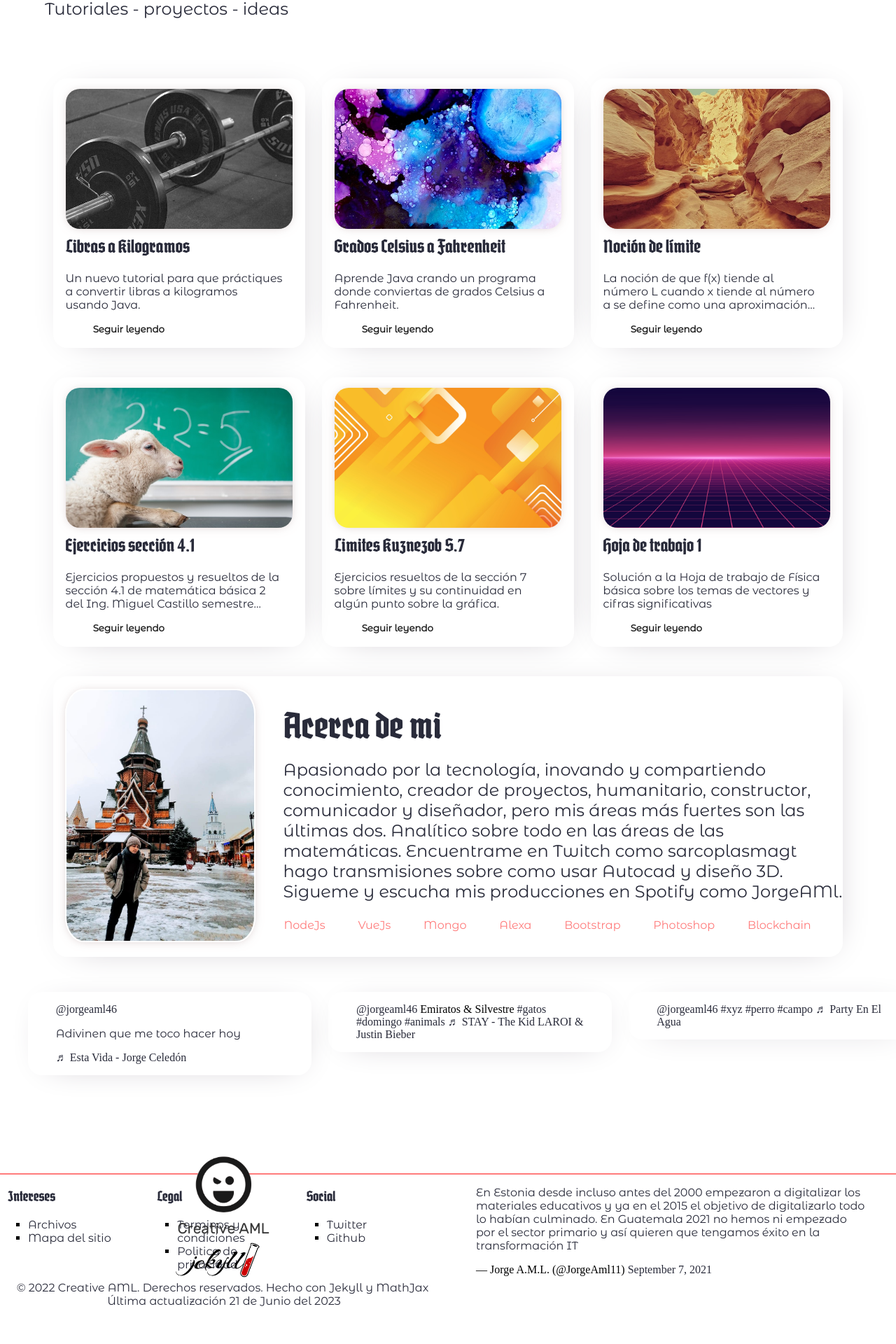
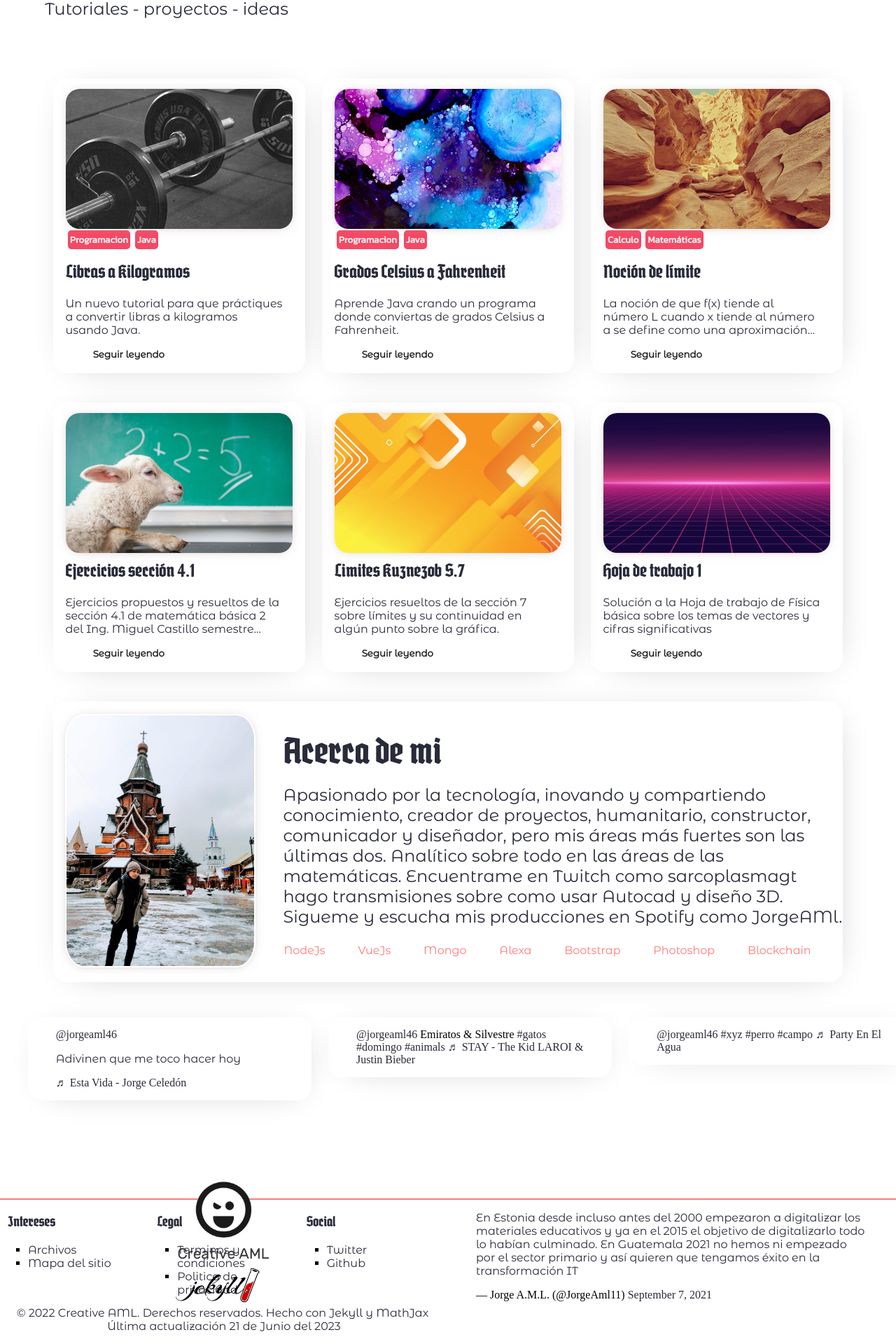
Before and after one commit to jorgeAML/creativeaml, a Jekyll site: the page built from index.markdown, in a window 1280 px wide. Shown: the part 1077-2997 px from the top of the page at 70% size. Built offline with Jekyll 4.4.1, drawn with Linux system fonts in a browser that asks for light colours; some web fonts are replaced; a script that is not in the unit is left out; comment, search, counter and statistics services are not loaded; before the commit the page ends 2961 px from its top, so only the background shows below that.

Commit message:
new labels

```diff
--- a/_layouts/defaultHome.html
+++ b/_layouts/defaultHome.html
@@ -39,18 +39,21 @@
               <div class="container-row">
                 <div class="column3 card-design-1">
                   <img src="{{page.image4}}" alt="{{page.image4Alt}}">
+                  <p class="padding-left-right-5"><span class="label-A">{{page.part2-carta1-label1}}</span><span class="label-A">{{page.part2-carta1-label2}}</span></p>
                   <h2 class="padding-left-5">{{page.part2-carta1-titulo}}</h2>
                   <p class="padding-left-right-5 kit-3">{{page.part2-carta1-parrafo}}</p>
                   <button class="button-simple-1"><a href="{{page.part2-carta1-parrafo-enlace}}">{{page.button1}}</a></button>
                 </div>
                 <div class="column3 card-design-1">
                   <img src="{{page.image5}}" alt="Java curso">
+                  <p class="padding-left-right-5"><span class="label-A">{{page.part2-carta2-label1}}</span><span class="label-A">{{page.part2-carta2-label2}}</span></p>
                   <h2 class="padding-left-5">{{page.part2-carta2-titulo}}</h2>
                   <p class="padding-left-right-5 kit-3">{{page.part2-carta2-parrafo}}</p>
                   <button class="button-simple-1"><a href="{{page.part2-carta2-parrafo-enlace}}">{{page.button1}}</a></button>
                 </div>
                 <div class="column3 card-design-1">
                   <img src="{{page.image3}}" alt="Reformas Borbónicas">
+                  <p class="padding-left-right-5"><span class="label-A">{{page.part2-carta3-label1}}</span><span class="label-A">{{page.part2-carta3-label2}}</span></p>
                   <h2 class="padding-left-5">{{page.part2-carta3-titulo}}</h2>
                   <p class="padding-left-right-5 kit-3">{{page.part2-carta3-parrafo}}</p>
                   <button class="button-simple-1"><a title="Reformas Borbónicas" href="{{page.part2-carta3-parrafo-enlace}}">{{page.button1}}</a></button>
--- a/assets/css/landing.css
+++ b/assets/css/landing.css
@@ -276,4 +276,14 @@
     .fontSize2 {
         font-size: 1.5em;
     }
+    .label-A {
+        margin: 1%;
+        padding: 1%;
+        font-size: smaller;
+        font-weight: bolder;
+        font-family: var(--font-kant);
+        background-color: var(--c-color-o);
+        color: var(--c-color-i);
+        border-radius: 5px;
+    }
 }
--- a/index.markdown
+++ b/index.markdown
@@ -72,12 +72,18 @@ descriptionA:  Aprende Java creando programas simples y de rápida ejecución vi
 ### PART 2 ###
 part2-carta1-titulo: Libras a Kilogramos
 part2-carta1-parrafo: Un nuevo tutorial para que práctiques a convertir libras a kilogramos usando Java.
+part2-carta1-label1: Programacion
+part2-carta1-label2: Java
 part2-carta1-parrafo-enlace: /blog_posts/11-10-2022.html
 part2-carta2-titulo: Grados Celsius a Fahrenheit
 part2-carta2-parrafo: Aprende Java crando un programa donde conviertas de grados Celsius a Fahrenheit.
+part2-carta2-label1: Programacion
+part2-carta2-label2: Java
 part2-carta2-parrafo-enlace: /blog_posts/19-04-2022.html
 part2-carta3-titulo: Noción de límite
 part2-carta3-parrafo: La noción de que f(x) tiende al número L cuando x tiende al número a se define como una aproximación arbitraria  a un número finito
+part2-carta3-label1: Calculo
+part2-carta3-label2: Matemáticas
 part2-carta3-parrafo-enlace: /blog_posts/04-06-2023.html
 
 part3-carta4-titulo: Ejercicios sección 4.1
```
Also changed, not shown: blog_posts/04-06-2023.md (+1 -1 lines).
